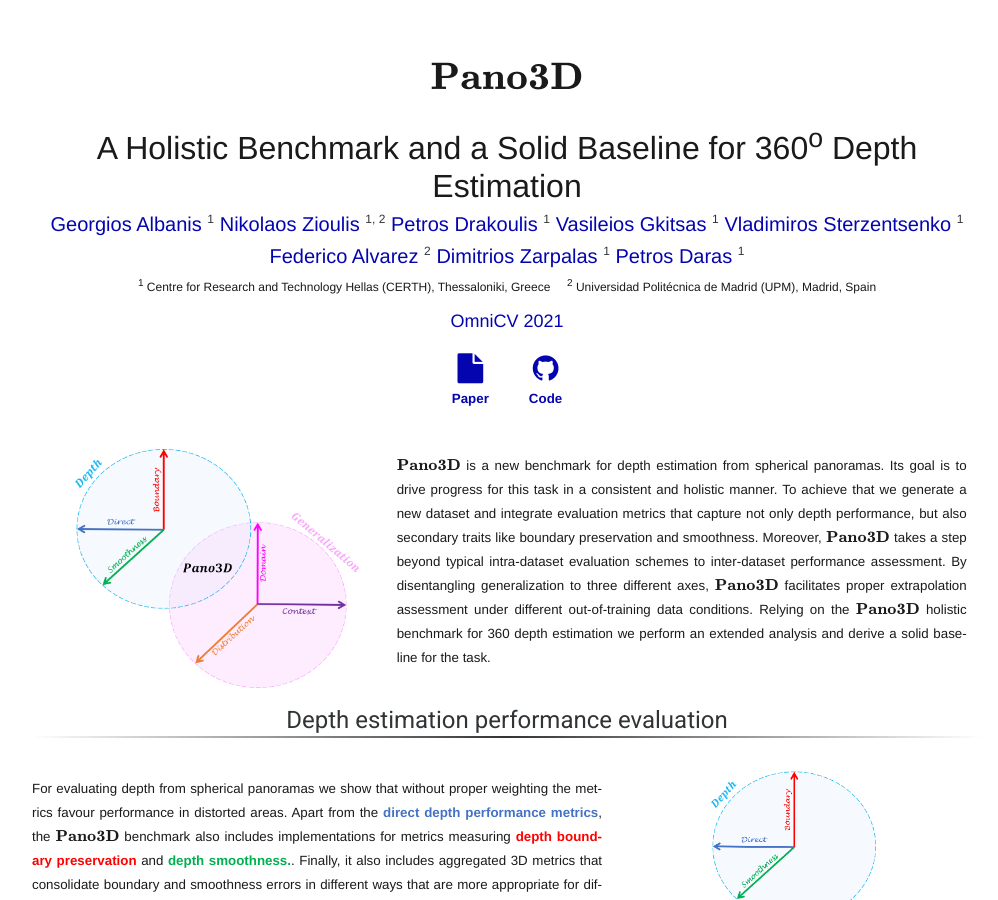
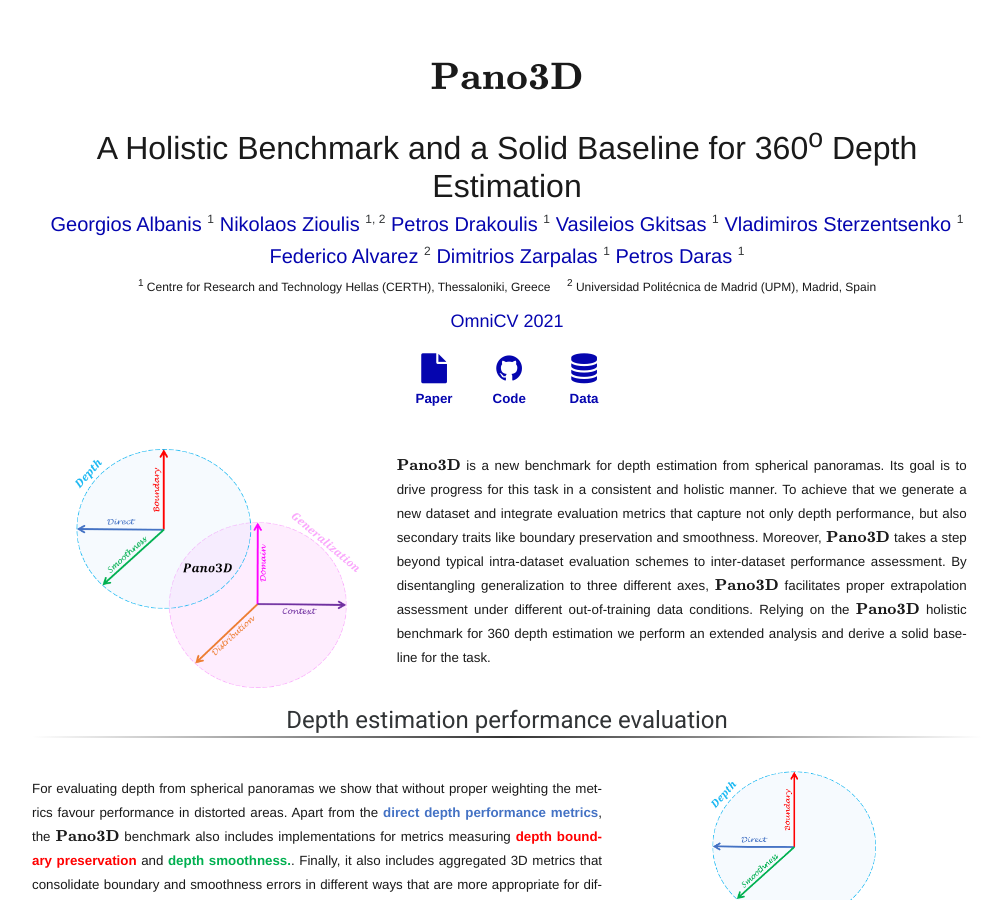
Before and after one commit to VCL3D/Pano3D, a Jekyll site: the page index.html, which Jekyll copies as it is, in a window 1280 px wide and 900 px high. Shown: the whole window, without its empty margins (133-1131 px from the left). Built offline with Jekyll 4.4.1, drawn with Linux system fonts in a browser that asks for light colours; some web fonts are replaced; formulas are drawn with MathJax 3; a style sheet for code colours, icons or effects is not loaded.

Commit message:
Update index.html

```diff
--- a/index.html
+++ b/index.html
@@ -148,6 +148,10 @@
                 <a href="https://github.com/VCL3D/Pano3D">
                     <i class="fa fa-github"></i> <br/>
                     Code
+                </a>
+		<a href="https://github.com/VCL3D/Pano3D/download">
+                    <i class="fa fa-database"></i> <br/>
+                    Data
                 </a>
             </div>
 	    <div class="side-image">
```
